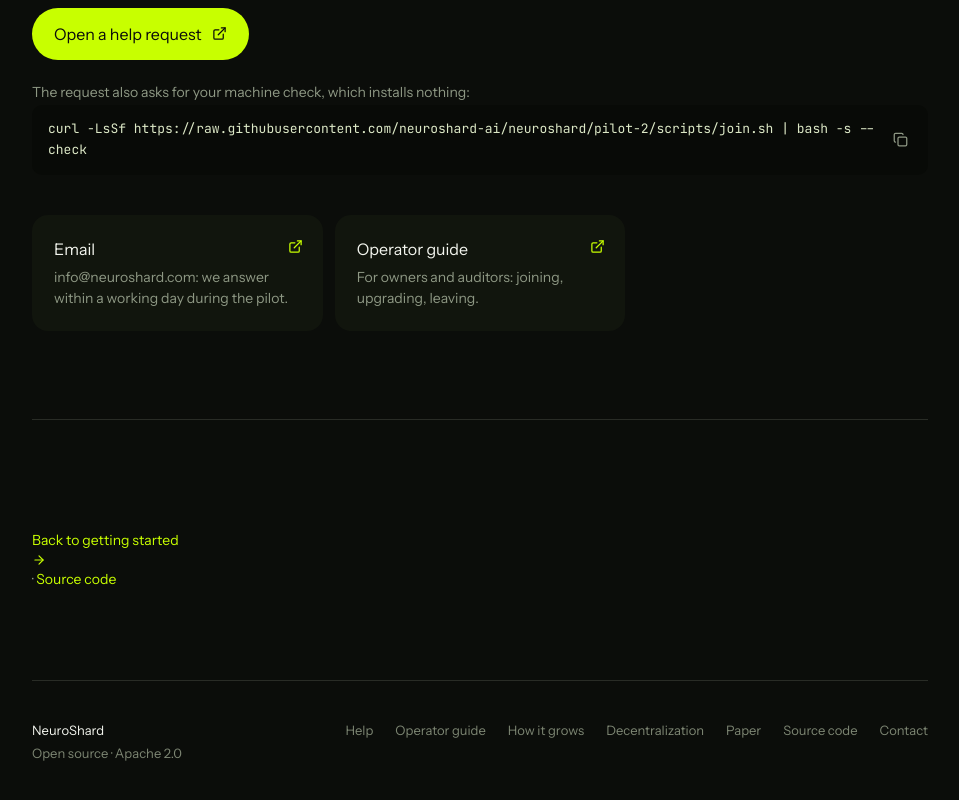
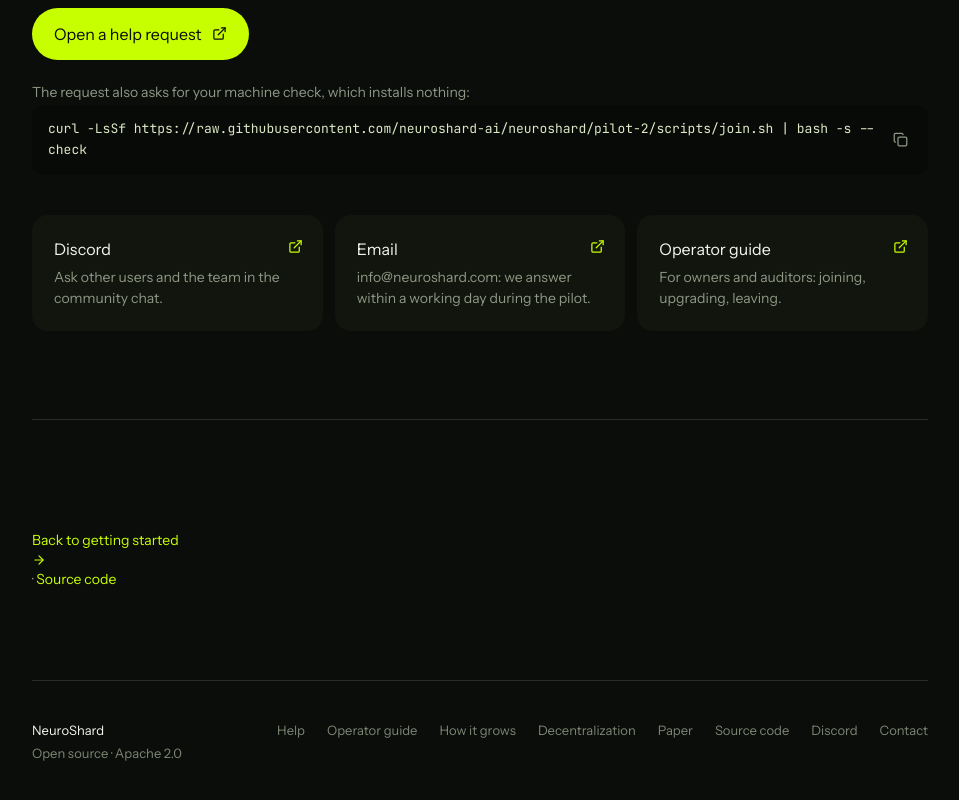
Before and after one commit to neuroshard-ai/neuroshard-website, a React (Vite) app: page /help in a window 1280 px wide. Shown: the part 4200-5000 px from the top of the page, without its empty margins (160-1119 px from the left). Built offline with nearby package versions, Linux system fonts and the light colour scheme.

Commit message:
Link the community Discord from Help, home and footer

```diff
--- a/src/native/Help.tsx
+++ b/src/native/Help.tsx
@@ -73,7 +73,7 @@
     <p className="hint">The request also asks for your machine check, which installs nothing:</p>
     <Command text={join('check')} />
     <div className="help ask-other">
-      {COMMUNITY_URL && <a href={COMMUNITY_URL}><b>Community chat</b><span>Ask other users and the team.</span><ExternalLink size={15} /></a>}
+      {COMMUNITY_URL && <a href={COMMUNITY_URL}><b>Discord</b><span>Ask other users and the team in the community chat.</span><ExternalLink size={15} /></a>}
       <a href={`mailto:${EMAIL}?subject=NeuroShard%20help`}><b>Email</b><span>{EMAIL}: we answer within a working day during the pilot.</span><ExternalLink size={15} /></a>
       <a href={`${DOCS}/OPERATORS.md`}><b>Operator guide</b><span>For owners and auditors: joining, upgrading, leaving.</span><ExternalLink size={15} /></a>
     </div>
--- a/src/native/Home.tsx
+++ b/src/native/Home.tsx
@@ -231,7 +231,7 @@
       <h2>Need a hand?</h2>
       <div className="help">
         <Link to="/help"><b>Fix a problem</b><span>Every message the installer and chat can show, and what to do.</span><ArrowRight size={16} /></Link>
-        <Link to="/help#ask"><b>Ask us</b><span>Open a prefilled help request{COMMUNITY_URL ? ', or join the community chat' : ''}.</span><ArrowRight size={16} /></Link>
+        <Link to="/help#ask"><b>Ask us</b><span>Open a prefilled help request{COMMUNITY_URL ? ', or join us on Discord' : ''}.</span><ArrowRight size={16} /></Link>
         <a href={`mailto:${EMAIL}`}><b>Email us</b><span>{EMAIL}</span><ExternalLink size={15} /></a>
       </div>
     </section>
--- a/src/native/NativeApp.tsx
+++ b/src/native/NativeApp.tsx
@@ -6,7 +6,7 @@
 import './native.css';
 import Home from './Home';
 import Help from './Help';
-import { DOCS, SOURCE } from './release';
+import { COMMUNITY_URL, DOCS, SOURCE } from './release';
 
 function RoutePosition() {
   const { pathname, hash } = useLocation();
@@ -52,6 +52,7 @@
         <a href={`${DOCS}/DECENTRALIZATION.md`}>Decentralization</a>
         <a href={asset('/papers/FINE2026_neuroshard_short.pdf')}>Paper</a>
         <a href={SOURCE}>Source code</a>
+        {COMMUNITY_URL && <a href={COMMUNITY_URL}>Discord</a>}
         <a href="mailto:info@neuroshard.com">Contact</a>
       </nav>
     </footer></div>;
--- a/src/native/release.ts
+++ b/src/native/release.ts
@@ -8,8 +8,8 @@
 export const join = (role: string) => `curl -LsSf ${INSTALLER} | bash -s -- ${role}${role === 'check' ? '' : ` --branch ${RELEASE}`}`;
 export const CHAT = '~/.venvs/neuroshard/bin/neuroshard assistant chat';
 export const EMAIL = 'info@neuroshard.com';
-// Set this when the community chat exists; until then the site doesn't show it.
-export const COMMUNITY_URL = '';
+// Community chat (Discord). Must be a never-expiring invite; empty hides it.
+export const COMMUNITY_URL = 'https://discord.gg/yS6jWpU5J';
 
 /** A GitHub issue from the project's "Joining didn't work" form, with what we know already filled in. */
 export function helpIssue(command = '', what = '') {
```
Also changed, not shown: 1 other file (tests, documents, lock files or other folders).
